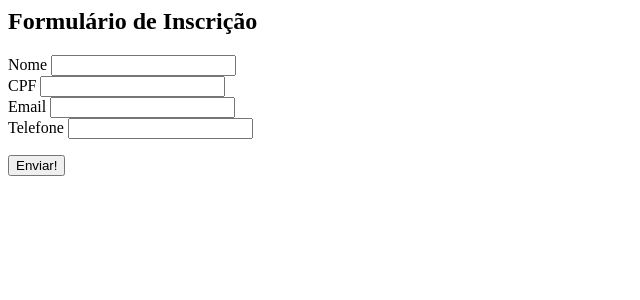
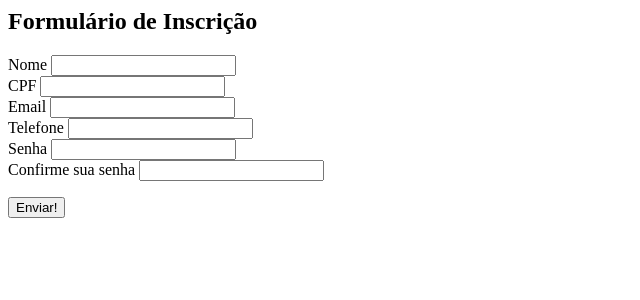
Before and after one commit to flcavqueiroz/houp-api, a Django app: page /cadastro/ in a window 1280 px wide. Shown: the top 300 px of the page, without its empty margins (0-640 px from the left). Run offline with Django 3.2, Linux system fonts and the light colour scheme.

Commit message:
atualiza requirements.txt

```diff
--- a/houpapp/houpapp/registration/forms.py
+++ b/houpapp/houpapp/registration/forms.py
@@ -6,3 +6,4 @@ class RegistrationForm(forms.Form):
     email = forms.EmailField(label = 'Email')
     phone = forms.CharField(label = 'Telefone')
     password = forms.CharField(label = 'Senha')
+    password_confirm = forms.CharField(label = 'Confirme sua senha')
--- a/houpapp/houpapp/registration/templates/registration/registration_form.html
+++ b/houpapp/houpapp/registration/templates/registration/registration_form.html
@@ -33,6 +33,16 @@
                     {{ form.phone.errors }}
                     {{ form.phone }}
                 </div>
+                <div class="form-row label-block input-text">
+                    <label for="{{ form.password.id_for_label }}">{{ form.password.label }}</label>
+                    {{ form.password.errors }}
+                    {{ form.password }}
+                </div>
+                <div class="form-row label-block input-text">
+                    <label for="{{ form.password.id_for_label }}">{{ form.password_confirm.label }}</label>
+                    {{ form.password_confirm.errors }}
+                    {{ form.password_confirm }}
+                </div>
                 <p class="btn-row"><input type="submit" value="Enviar!"/></p>
             </form>
         </div>
--- a/houpapp/houpapp/registration/views.py
+++ b/houpapp/houpapp/registration/views.py
@@ -40,6 +40,7 @@ def new(request):
     return render(request, 'registration/registration_form.html',
                     {'form': RegistrationForm()})
 
+
 def detail(request, pk):
     try:
         registration = Registration.objects.get(pk=pk)
@@ -49,6 +50,11 @@ def detail(request, pk):
                     {'registration': registration   })
 
 
+def password(request):
+    return render(request, 'registration/registration_form.html',
+                    {'form': RegistrationForm()})
+
+
 def _send_mail(subject, from_, to, template_name, context):
     body = render_to_string(template_name, context)
     mail.send_mail(subject, body, from_, [from_, to])
```
Also changed, not shown: houpapp/houpapp/settings.py (+6 -1 lines).
